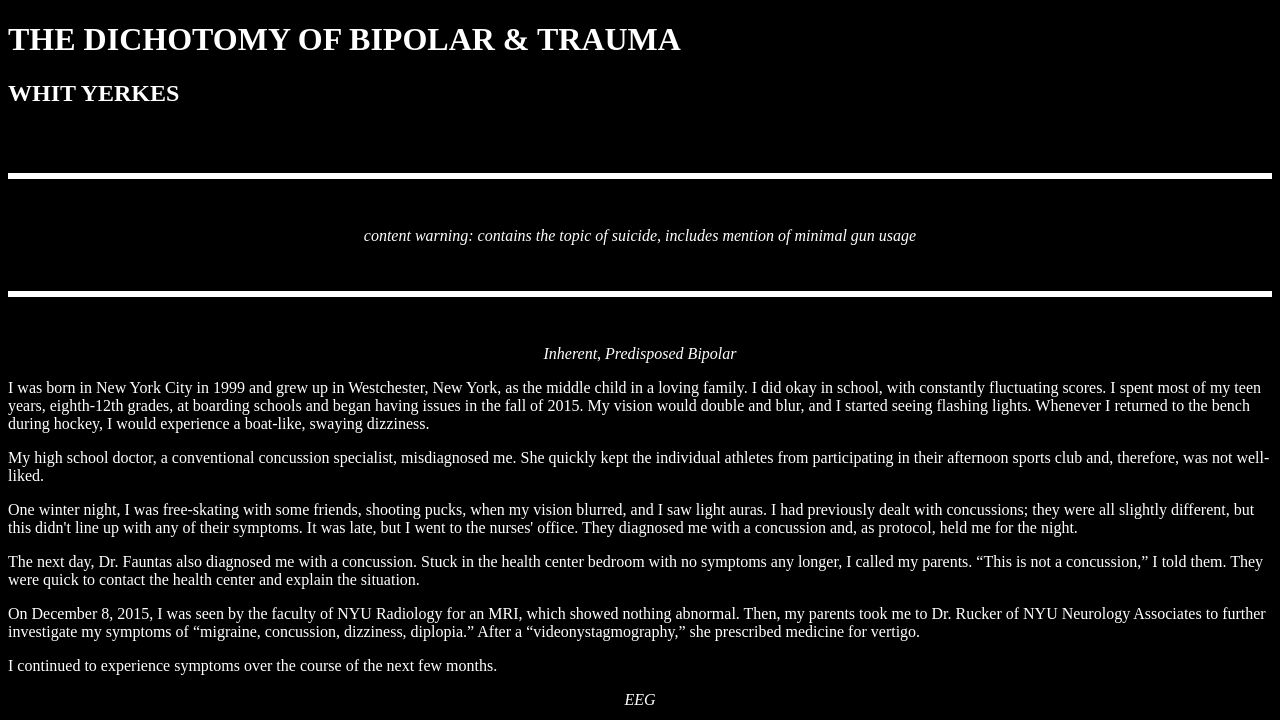
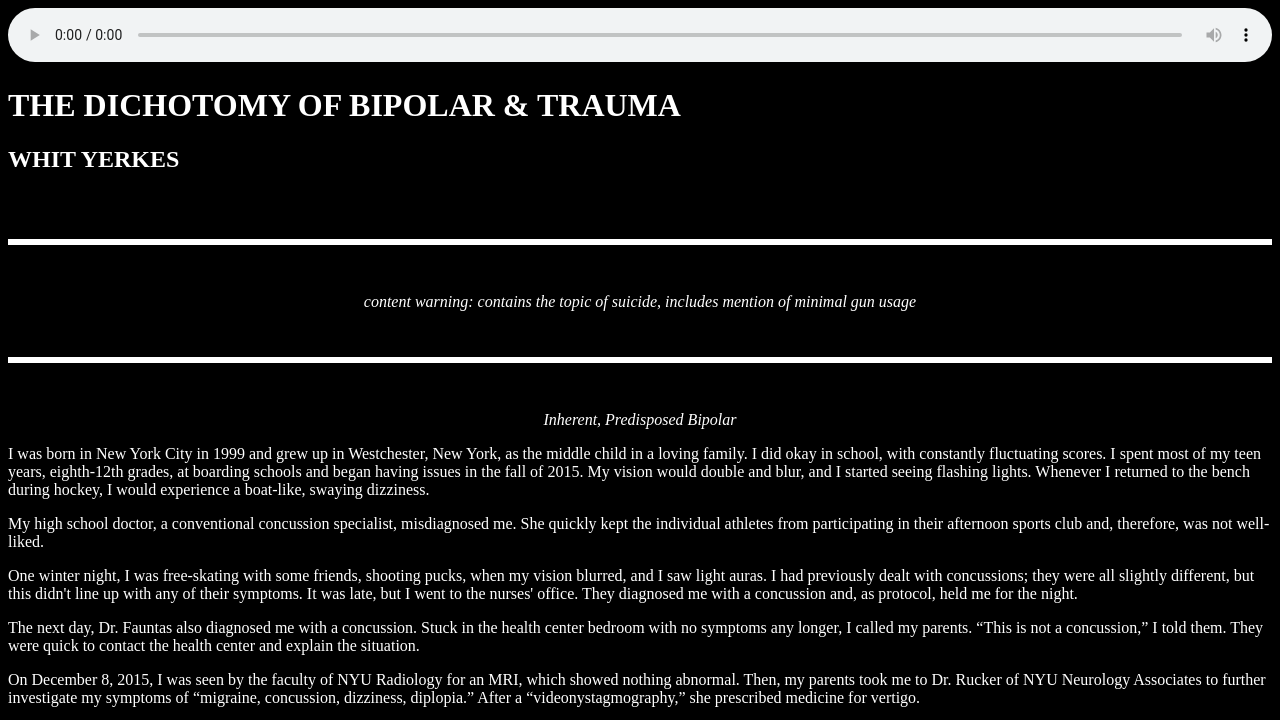
Before and after one commit to cwyii/bipolar-trauma, a plain HTML site: page index.html in a window 1280 px wide. Shown: the top 720 px of the page. Drawn offline with Linux system fonts and the light colour scheme.

Commit message:
Update index.html

```diff
--- a/index.html
+++ b/index.html
@@ -6,7 +6,7 @@
 <title>THE DICHOTOMY OF BIPOLAR & TRAUMA</title>
 </head>
 <body>
-<div class="radio-player">
+<center><audio src="" controls preload id="radio-player" style="width:100%;"></center>
 <h1 style+"color: white; font-size 19 px; font-family: arial-white">THE DICHOTOMY OF BIPOLAR & TRAUMA</h1>
 <h2 style+"color: white; font-size 15 px; font-family: arial-white">WHIT YERKES</h2>
 <br> <hr> <br>
```
